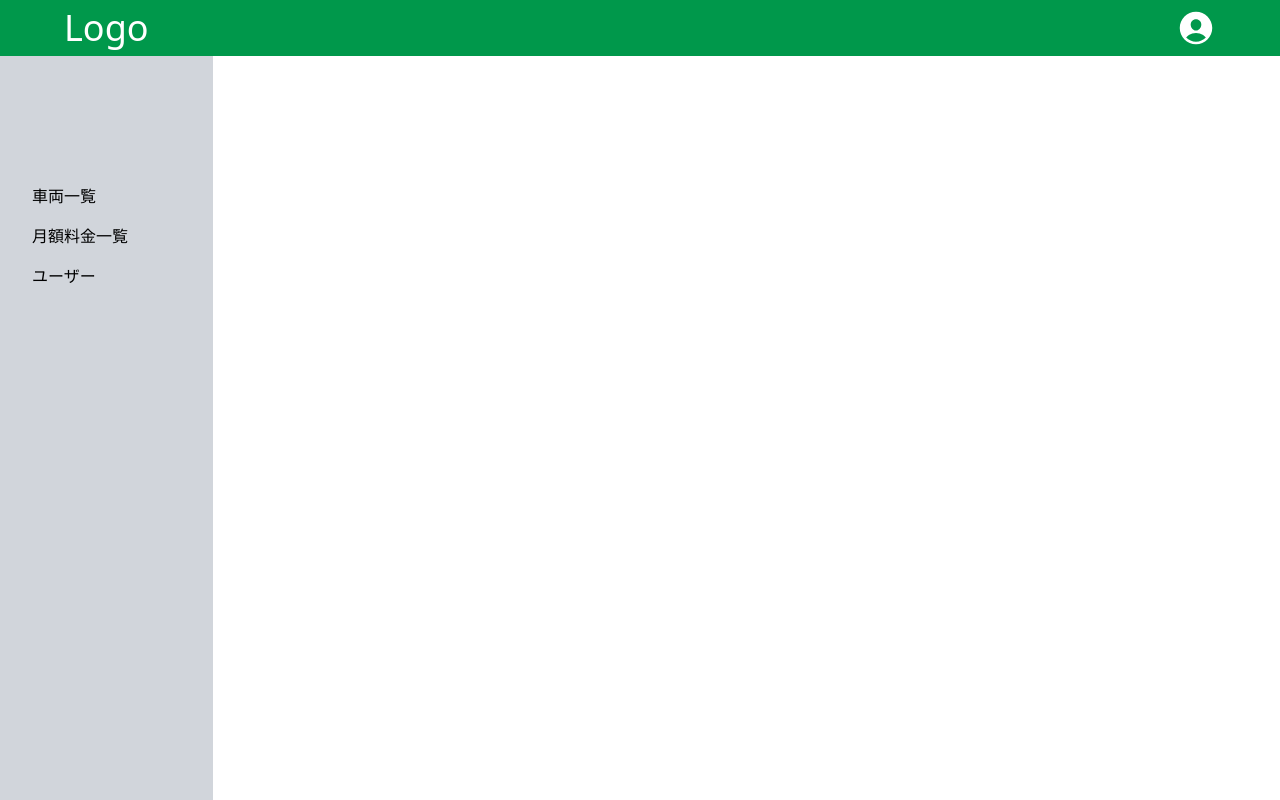
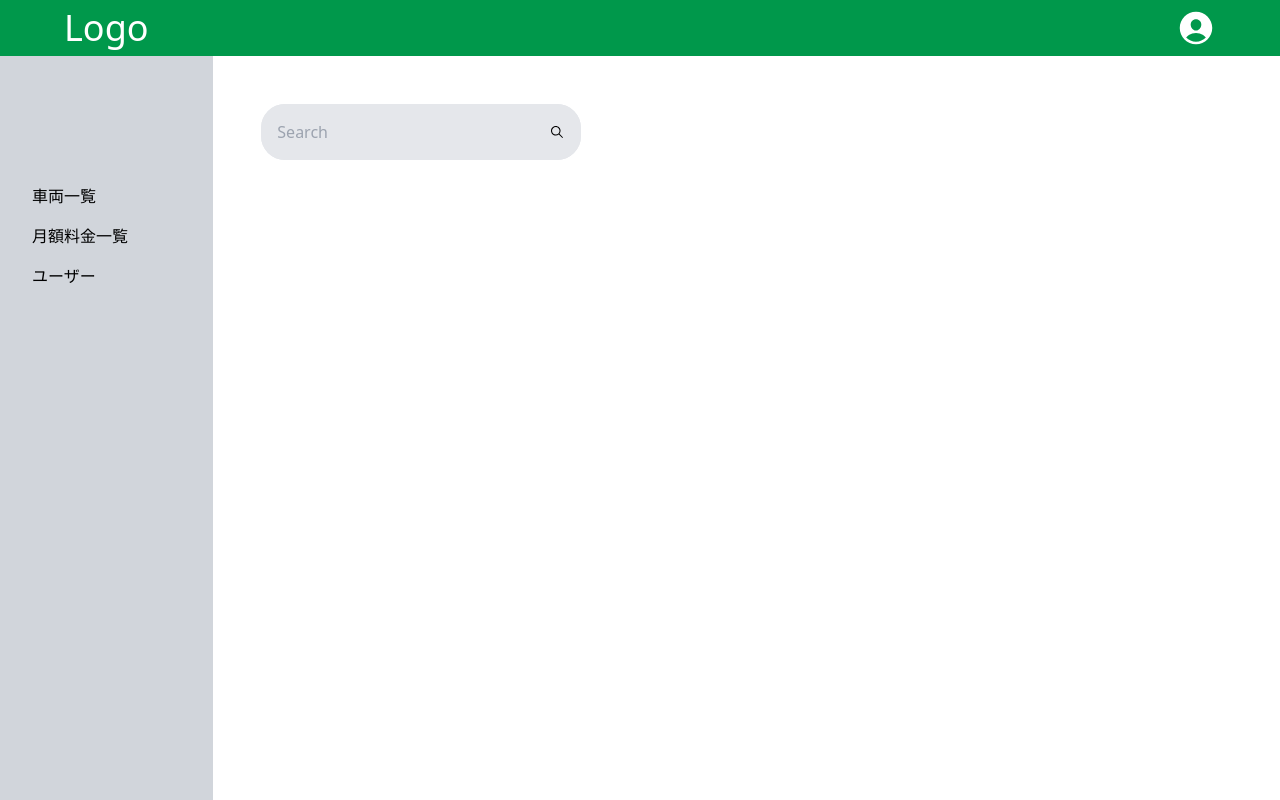
Before and after one commit to imaimai1997/fleet-managiment-app, a Next.js app: page / in a window 1280 px wide. Built offline with nearby package versions, Linux system fonts and the light colour scheme.

Commit message:
SearchBarの作成 (#38)

```diff
--- /dev/null
+++ b/components/SearchBar/index.tsx
@@ -0,0 +1,26 @@
+import React from "react";
+import { IoIosSearch } from "react-icons/io";
+
+const SearchBar = () => {
+  return (
+    <>
+      <form>
+        <div className="bg-gray-200 w-80 rounded-3xl relative group">
+          <input
+            type="search"
+            placeholder="Search"
+            className="bg-gray-200 w-80 p-4 pr-14 rounded-3xl focus:ring-4 focus:outline-none focus:ring-primary-700 "
+          />
+          <button
+            type="submit"
+            className="absolute top-1/2 right-0 h-full px-4 rounded-r-3xl transform -translate-y-1/2 group-focus-within:bg-primary-700"
+            aria-label="Search"
+          >
+            <IoIosSearch />
+          </button>
+        </div>
+      </form>
+    </>
+  );
+};
+export default SearchBar;
--- a/src/app/(dashboard)/page.tsx
+++ b/src/app/(dashboard)/page.tsx
@@ -1,7 +1,14 @@
 import React from "react";
+import SearchBar from "../../../components/SearchBar";
 
 const page = () => {
-  return <></>;
+  return (
+    <>
+      <div className="m-12">
+        <SearchBar />
+      </div>
+    </>
+  );
 };
 
 export default page;
--- a/src/app/layout.tsx
+++ b/src/app/layout.tsx
@@ -2,7 +2,6 @@ import type { Metadata } from "next";
 import localFont from "next/font/local";
 import "./globals.css";
 import Header from "../../components/Header";
-import Sidebar from "../../components/Sidebar";
 
 const geistSans = localFont({
   src: "./fonts/GeistVF.woff",
@@ -32,9 +31,7 @@ export default function RootLayout({
       >
         <Header />
 
-
         <div>{children}</div>
-
       </body>
     </html>
   );
```
